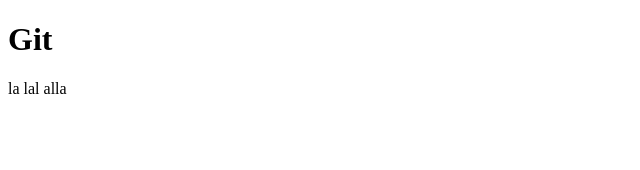
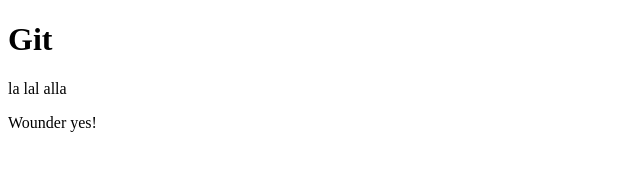
Before and after one commit to KeShaMrBoom/Site, a plain HTML site: page index.html in a window 1280 px wide. Shown: the whole page, without its empty margins (0-640 px from the left). Drawn offline with Linux system fonts and the light colour scheme.

Commit message:
second commit

```diff
--- a/index.html
+++ b/index.html
@@ -9,6 +9,7 @@
 	<h1>Git</h1>
 	<p>la lal alla
 	</p>
+	<p>Wounder yes!</p>
 	<script src="js/main.js"></script>
 </body>
 </html>
```
